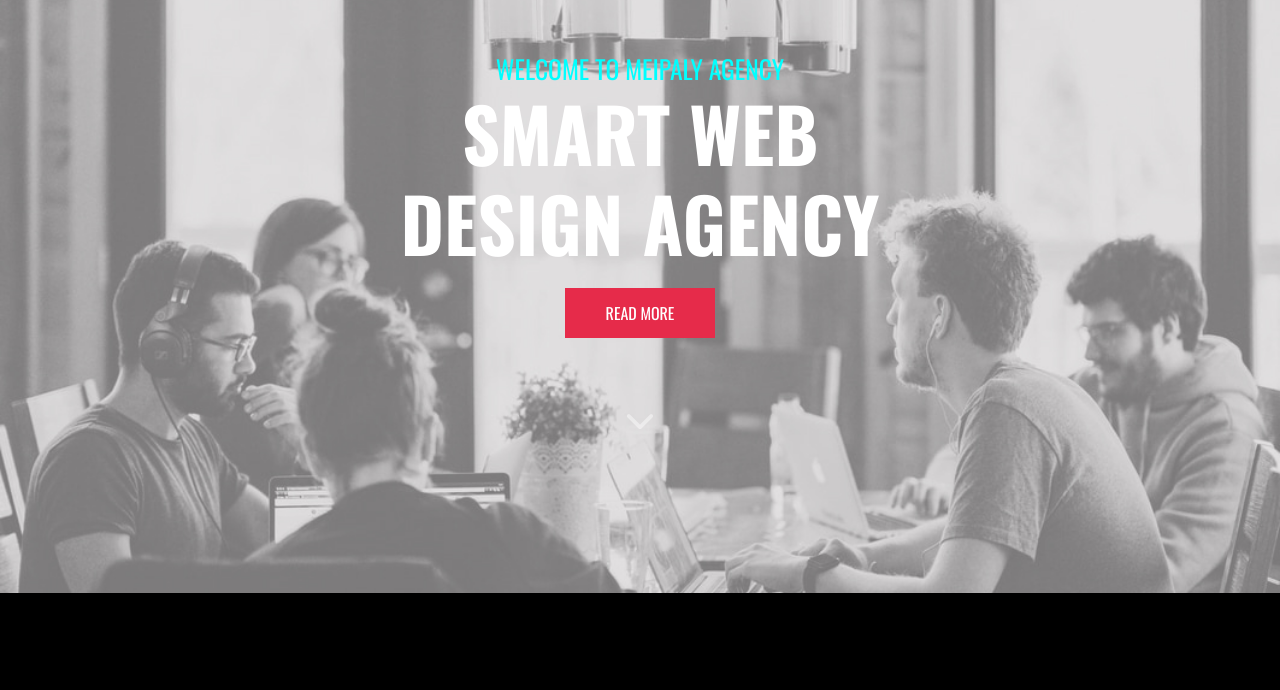
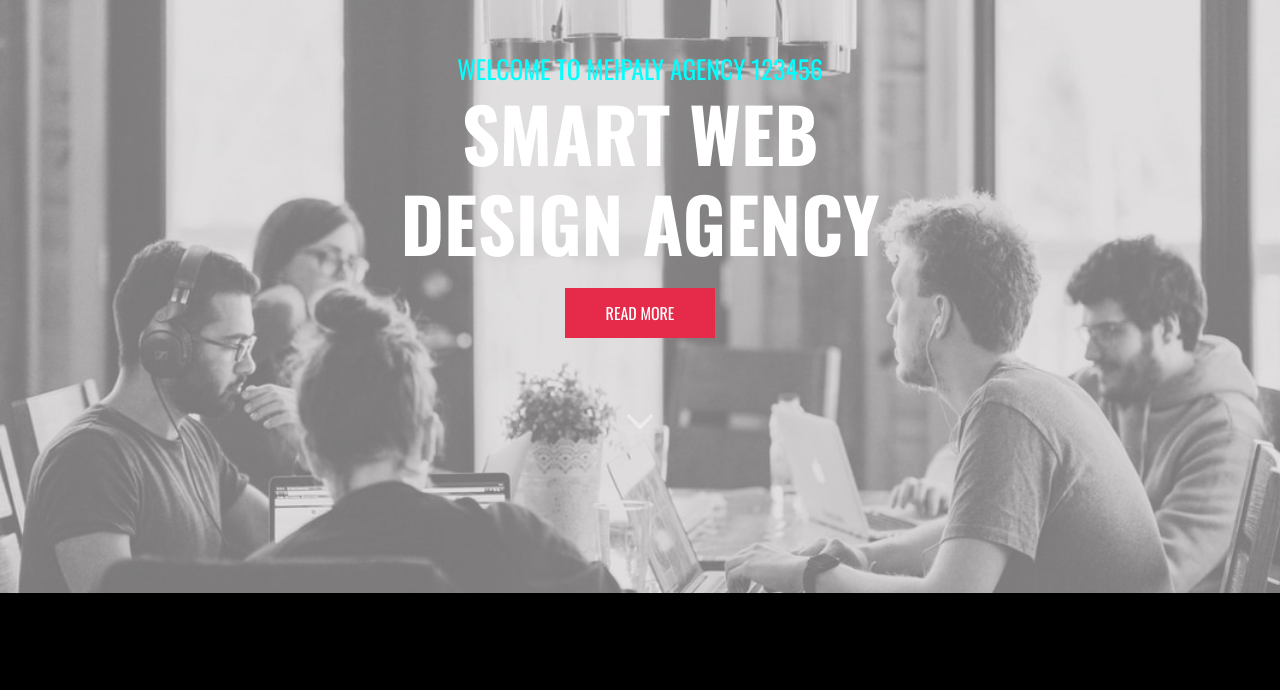
Before and after one commit to ducnhantapdev/BC82_demoGit, a website: page index.html in a window 1280 px wide. Shown: the part 103-793 px from the top of the page. Drawn offline with nearby package versions, Linux system fonts and the light colour scheme; some packages are replaced by stand-ins of ours; a script that the page names is missing.

Commit message:
new update nhandev_b

```diff
--- a/index.html
+++ b/index.html
@@ -62,7 +62,7 @@
         <section id="wrapper__welcome">
             <div class="wrapper__welcome">
                 <div class="welcome__content">
-                    <h1 style="color:aqua">WELCOME TO MEIPALY AGENCY </h1>
+                    <h1 style="color:aqua">WELCOME TO MEIPALY AGENCY 123456</h1>
                     <p class="p__first">SMART WEB </p>
                     <P class="p__second">DESIGN AGENCY</P>
                     <p class="p__third">READ MORE</p>
```
